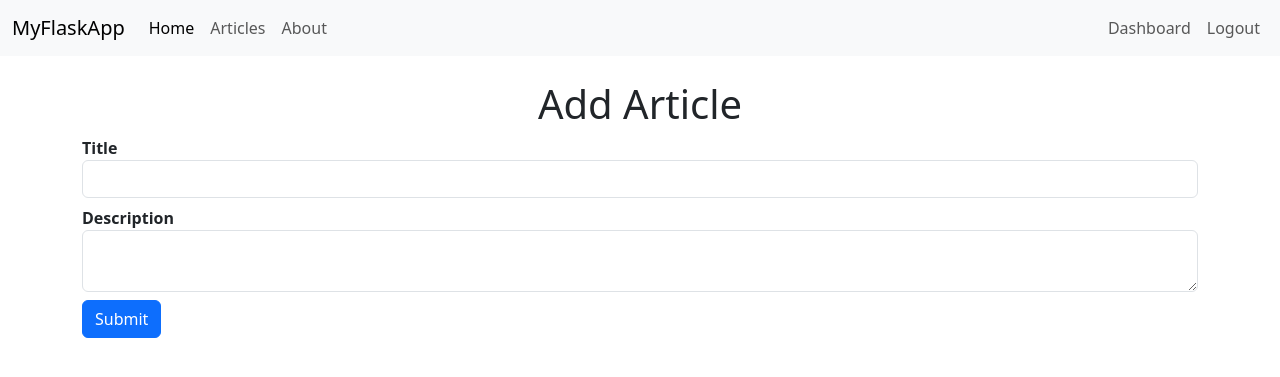
After one commit to btkdevkh/myflaskapp, a Flask app: page /create in a window 1280 px wide. The commit adds this page. Shown: the top 377 px of the page. Run offline with Flask 3, Linux system fonts and the light colour scheme; the visitor is signed in with stand-in values (Sample User, id 1); some libraries are stand-ins or nearby versions.

Commit message:
Flask CRUD Python App

```diff
--- a/app.py
+++ b/app.py
@@ -15,6 +15,27 @@ from functools import wraps
 
 app = Flask(__name__)
 
+
+# Classes
+class RegisterForm(Form):
+    name = StringField("Name", [validators.Length(min=1, max=50)])
+    username = StringField("Username", [validators.Length(min=4, max=25)])
+    email = StringField("Email", [validators.Length(min=6, max=50)])
+    password = StringField(
+        "Password",
+        [
+            validators.DataRequired(),
+            validators.EqualTo("confirm", message="Password do not match"),
+        ],
+    )
+    confirm = PasswordField("Confirm Password")
+
+
+class CreateForm(Form):
+    title = StringField("Title", [validators.Length(min=1, max=50)])
+    body = TextAreaField("Description", [validators.Length(min=30)])
+
+
 # Connect to the database
 connection = pymysql.connect(
     host="localhost",
@@ -26,6 +47,7 @@ connection = pymysql.connect(
 )
 
 
+# Helpers
 def is_logged_in(f):
     @wraps(f)
     def wrap(*args, **kwargs):
@@ -58,28 +80,101 @@ def articles():
         print(f"Error connecting to MySQL: {e}")
 
 
+@app.route("/create", methods=["GET", "POST"])
+@is_logged_in
+def create():
+    form = CreateForm(request.form)
+
+    if request.method == "POST" and form.validate():
+        title = form.title.data
+        body = form.body.data
+
+        try:
+            # Articles
+            with connection.cursor() as cursor:
+                sql = "INSERT INTO `articles` (title, body, author) VALUES(%s, %s, %s)"
+                cursor.execute(sql, (title, body, session["username"]))
+
+                # Commit to DB
+                connection.commit()
+
+                flash("Article created", "success")
+
+                return redirect(url_for("articles"))
+
+        except pymysql.Error as e:
+            print(f"Error connecting to MySQL: {e}")
+
+    return render_template("create.html", form=form)
+
+
+@app.route("/update/<string:id>", methods=["GET", "POST"])
+@is_logged_in
+def update(id):
+    form = CreateForm(request.form)
+
+    try:
+        # Articles
+        with connection.cursor() as cursor:
+            sql = "SELECT * FROM articles WHERE id = %s"
+            result = cursor.execute(sql, (id))
+
+            if result > 0:
+                data = cursor.fetchone()
+
+                return render_template("update.html", form=form, article=data)
+            else:
+                error = "Article not found"
+                return render_template("update.html", error=error)
+
+    except pymysql.Error as e:
+        print(f"Error connecting to MySQL: {e}")
+
+    if request.method == "POST" and form.validate():
+        title = form.title.data
+        body = form.body.data
+
+        try:
+            # Update Article
+            with connection.cursor() as cursor:
+                sql = "UPDATE `articles` SET title = %s, body = %s, author = %s WHERE id = %s"
+                cursor.execute(sql, (title, body, session["username"], id))
+
+                # Commit to DB
+                connection.commit()
+
+                flash("Article edited", "success")
+
+                return redirect(url_for("articles"))
+
+        except pymysql.Error as e:
+            print(f"Error connecting to MySQL: {e}")
+    return render_template("update.html", form=form)
+
+
 @app.route("/article/<string:id>")
 def article(id):
-    return render_template("article.html", id=id)
+    try:
+        # Articles
+        with connection.cursor() as cursor:
+            sql = "SELECT * FROM articles WHERE id = %s"
+            result = cursor.execute(sql, (id))
+
+            if result > 0:
+                data = cursor.fetchone()
+                return render_template("article.html", article=data)
+
+            else:
+                error = "Username not found"
+                return render_template("login.html", error=error)
+
+    except pymysql.Error as e:
+        print(f"Error connecting to MySQL: {e}")
 
 
 @app.route("/about")
 def about():
     return render_template("about.html")
-
-
-class RegisterForm(Form):
-    name = StringField("Name", [validators.Length(min=1, max=50)])
-    username = StringField("Username", [validators.Length(min=4, max=25)])
-    email = StringField("Email", [validators.Length(min=6, max=50)])
-    password = StringField(
-        "Password",
-        [
-            validators.DataRequired(),
-            validators.EqualTo("confirm", message="Password do not match"),
-        ],
-    )
-    confirm = PasswordField("Confirm Password")
 
 
 @app.route("/register", methods=["GET", "POST"])
--- /dev/null
+++ b/templates/create.html
@@ -0,0 +1,22 @@
+<!-- Extends -->
+{% extends 'layout.html' %}
+
+<!-- Block body -->
+{% block body %}
+<div class="mt-4">
+  <h1 class="text-center">Add Article</h1>
+
+  {% from "includes/_formhelpers.html" import render_field %}
+  <form action="" method="post">
+    <div class="form-group">
+      {{ render_field(form.title, class_="form-control") }}
+    </div>
+    <div class="form-group">
+      {{ render_field(form.body, class_="form-control", id="editor") }}
+    </div>
+    <p>
+      <input type="submit" value="Submit" class="btn btn-primary" />
+    </p>
+  </form>
+</div>
+{% endblock %}
--- a/templates/dashboard.html
+++ b/templates/dashboard.html
@@ -3,11 +3,13 @@
 
 <!-- Block body -->
 {% block body %}
-<div class="mt-4 p-5">
+<div class="mt-4 p-5 text-center">
   <h3>
     Welcome to <span class="text-primary">Dashboard</span>, {{ session.username
     }}
   </h3>
+  <hr />
+  <a class="btn btn-success" href="/create">Add Article</a>
 </div>
 
 {% endblock %}
--- a/templates/layout.html
+++ b/templates/layout.html
@@ -28,5 +28,9 @@
       integrity="sha384-C6RzsynM9kWDrMNeT87bh95OGNyZPhcTNXj1NW7RuBCsyN/o0jlpcV8Qyq46cDfL"
       crossorigin="anonymous"
     ></script>
+    <script src="//cdn.ckeditor.com/4.6.2/basic/ckeditor.js"></script>
+    <script>
+      CKEDITOR.replace("editor")
+    </script>
   </body>
 </html>
```
Also changed, not shown: templates/article.html (+14 -3 lines), templates/update.html (added, +23 -0 lines).
